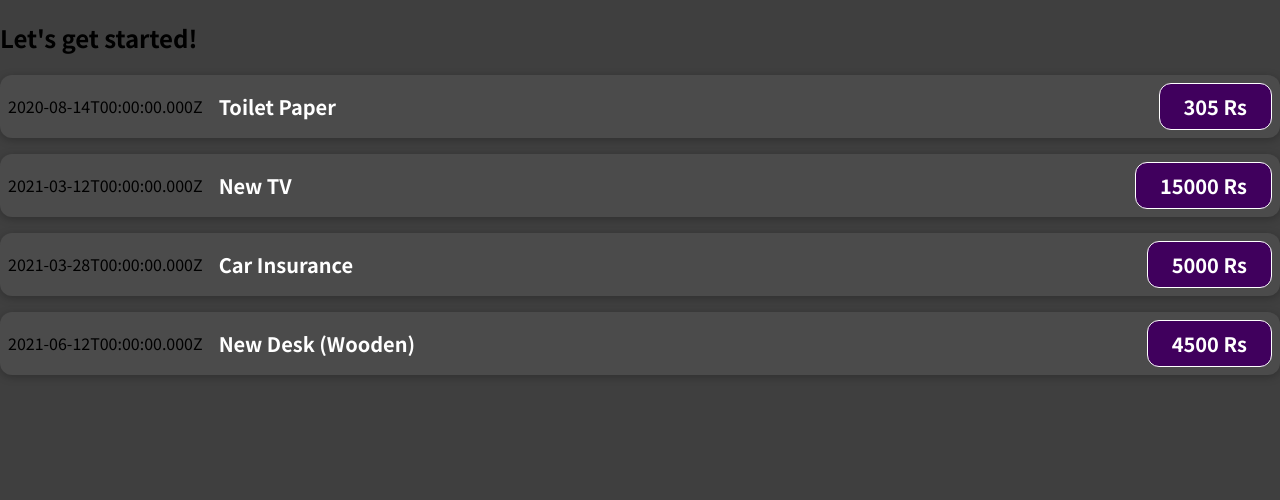
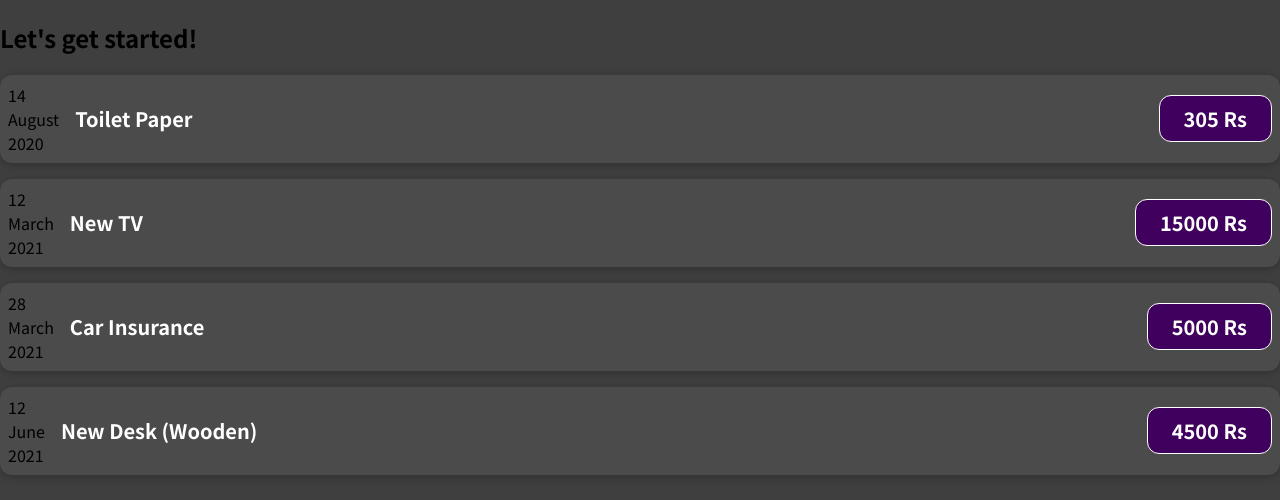
Before and after one commit to sameerwatts/React-Initial-Project, a JavaScript app: page / in a window 1280 px wide. Shown: the top 500 px of the page. Built offline with nearby package versions, Linux system fonts and the light colour scheme.

Commit message:
add normal js logic to component

```diff
--- a/src/components/ExpenseItem/ExpenseItem.js
+++ b/src/components/ExpenseItem/ExpenseItem.js
@@ -1,9 +1,16 @@
 import "./ExpenseItem.css"; //import with css extension
 
 const ExpenseItem = (props) => {
+    const day = props.date.toLocaleString("en-US", { day: '2-digit' });
+    const month = props.date.toLocaleString("en-US", { month: 'long' });
+    const year = props.date.getFullYear();
     return (
         <div className="expense-item">
-            <div>{props.date.toISOString()}</div>
+            <div>
+                <div>{day}</div>
+                <div>{month}</div>
+                <div>{year}</div>
+            </div>
             <div className="expense-item__description">
                 <h2>{props.title}</h2>
                 <div className="expense-item__price">{props.amount} Rs</div>
```
